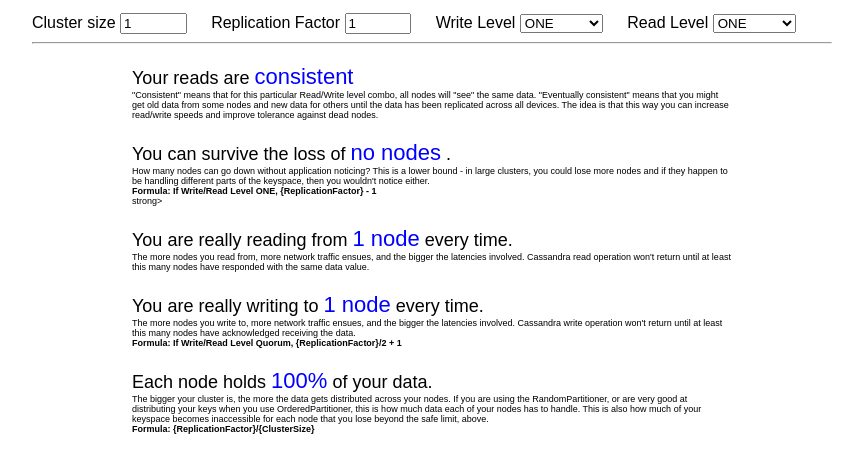
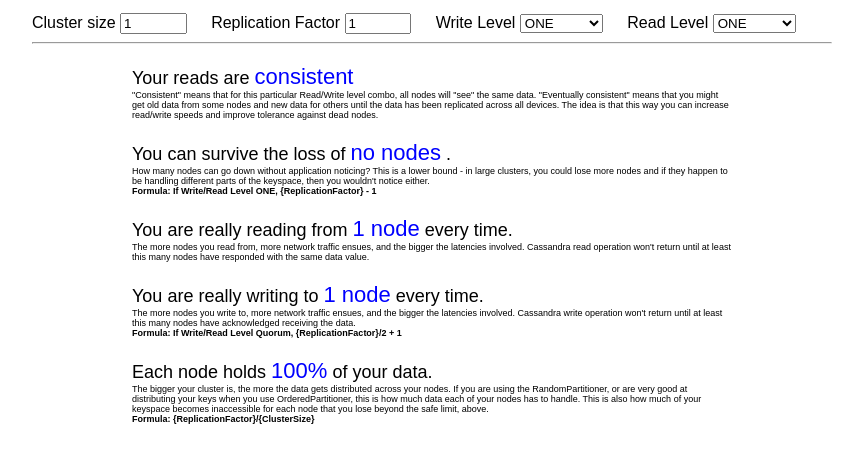
Before and after one commit to tongc/tongc.github.com, a plain HTML site: page index.html in a window 1280 px wide. Shown: the part 105-578 px from the top of the page, without its empty margins (208-1071 px from the left). Drawn offline with nearby package versions, Linux system fonts and the light colour scheme.

Commit message:
formatting

```diff
--- a/index.html
+++ b/index.html
@@ -106,7 +106,7 @@
         <div class="help"><strong>
             Formula: If Write/Read Level ONE, {ReplicationFactor} - 1
             <br/>
-          </strong>strong></div>
+            </strong></div>
     </div>
     <div class="calculated">
         You are really reading from
```
